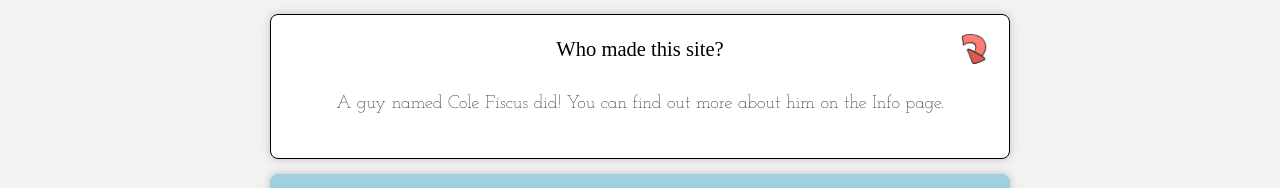
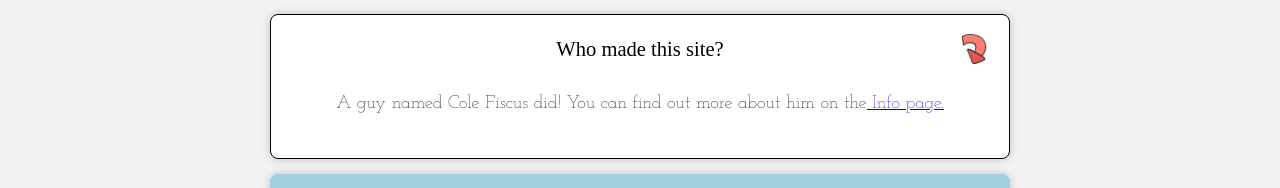
Before and after one commit to colefiscus/vibecheck, a React (Create React App) app: page /faqs in a window 1280 px wide. Both pictures are taken after a click on the element "Who made this site?". Shown: the part 136-324 px from the top of the page. Built offline with nearby package versions, Linux system fonts and the light colour scheme; a web font is replaced by a local one.

Commit message:
Add workaround for Link to show up in first FAQ

```diff
--- a/src/Components/FAQs/FAQ.js
+++ b/src/Components/FAQs/FAQ.js
@@ -1,9 +1,13 @@
 import React from 'react';
 import styled from 'styled-components/macro';
+import { Link } from 'react-router-dom';
 
 import downArrow from '../../Images/down-arrow.png'
 
 const FAQ = ({ faq, index, toggleFAQ }) => {
+
+  const link = <Link to="/contact">Info page</Link>
+
   return (
     <FAQWrapper
       key={index}
@@ -20,7 +24,10 @@ const FAQ = ({ faq, index, toggleFAQ }) => {
         className="faq-answer"
         open={(faq.open ? true : false)}
       >
-        {faq.answer}
+        {!faq.answer.includes("Cole Fiscus") ? faq.answer :
+        <p>A guy named Cole Fiscus did! You can find out more about him on the
+          <Link to='/contact'> Info page.</Link>
+        </p>}
       </FAQAnswer>
     </FAQWrapper>
   )
@@ -91,4 +98,8 @@ const FAQAnswer = styled.p`
   opacity: ${props => props.open ? "1" : "0px"};
 `;
 
+ const ContactLink = styled(Link)`
+
+`;
+
 export default FAQ;
--- a/src/Views/Faqs.js
+++ b/src/Views/Faqs.js
@@ -7,7 +7,7 @@ const Faqs = () => {
   const [faqs, setFaqs] = useState([
     {
       question: "Who made this site?",
-      answer: "A guy named Cole Fiscus did! You can find out more about him on the Info page.",
+      answer: `A guy named Cole Fiscus did! You can find out more about him on the Info page.`,
       open: false
     },
     {
@@ -48,7 +48,7 @@ const Faqs = () => {
       <Title>Frequently Asked Questions</Title>
       <FAQSWrapper className="faqs">
         {faqs.map((faq, i) => {
-          return <FAQ faq={faq} index={i} toggleFAQ={toggleFAQ} />
+            return <FAQ faq={faq} index={i} toggleFAQ={toggleFAQ} />
         })}
       </FAQSWrapper>
     </MainWrapper>
```
